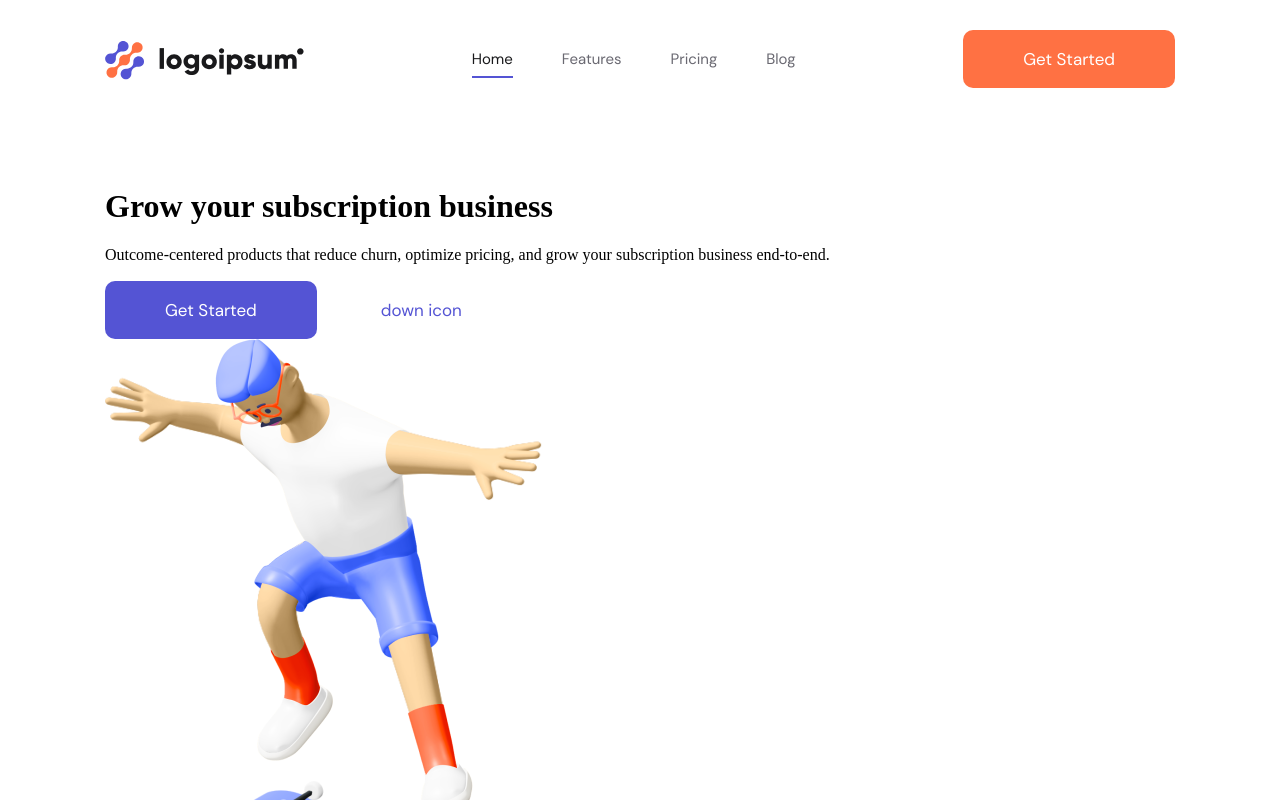
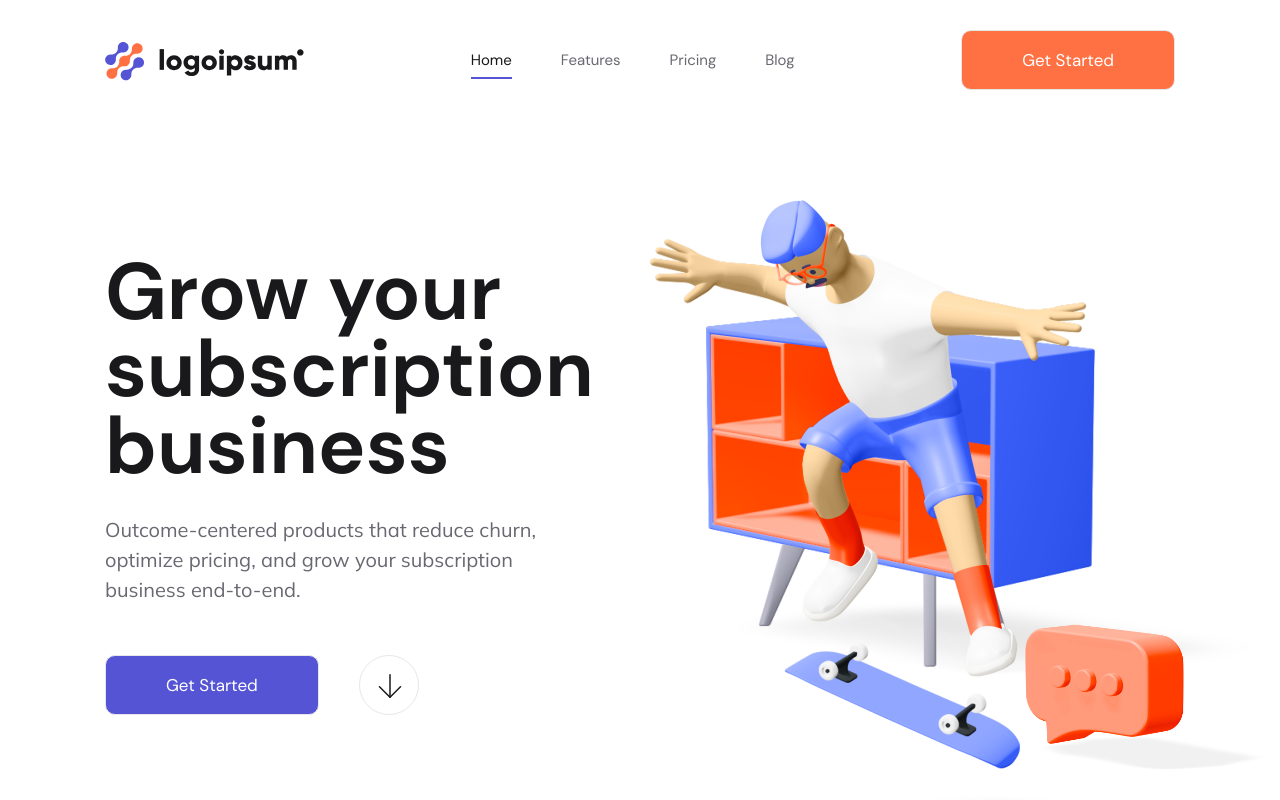
Before and after one commit to meowto16/landing-practice, a website built with webpack: page src/template.html in a window 1280 px wide. Shown: the top 800 px of the page. Built offline with nearby package versions, Linux system fonts and the light colour scheme.

Commit message:
Completed first section, hero 3d

```diff
--- a/src/index.js
+++ b/src/index.js
@@ -1,5 +1,28 @@
 import './styles/index.scss'
 
-document.addEventListener('DOMContentLoaded', () => {
-  console.log('DOM Ready!')
-})
+function main() {
+  initializeHero3D()
+}
+
+function initializeHero3D() {
+  const container = document.querySelector('.js-hero-3d-container')
+  const man = document.querySelector('.js-hero-3d-man')
+
+  container.addEventListener('mousemove', (e) => {
+    const MAX_TRANSLATE_MAN = 30
+
+    const { x, y, width, height } = container.getBoundingClientRect()
+    const top = e.clientY - y
+    const left = e.clientX - x
+
+    const translateX = left / width
+    const translateY = top / height
+
+    man.style.transform = `translate(
+      ${translateX * MAX_TRANSLATE_MAN}px,
+      ${translateY * MAX_TRANSLATE_MAN}px)
+    `
+  })
+}
+
+document.addEventListener('DOMContentLoaded', main)
--- a/src/styles/_scaffolding.scss
+++ b/src/styles/_scaffolding.scss
@@ -1,5 +1,7 @@
 html, body {
   width: 100%;
+  color: $color-black;
+  box-sizing: border-box;
 }
 
 .visually-hidden {
--- a/src/styles/index.scss
+++ b/src/styles/index.scss
@@ -18,15 +18,18 @@
   line-height: 20px;
   padding: 19px 60px;
   border-radius: 10px;
-  border: none;
-  transition: 0.15s ease-in background;
+  transition: 0.15s ease-in background, 0.15s ease-in border-color;
   text-align: center;
   cursor: pointer;
+  border-width: 1px;
+  border-style: solid;
+  border-color: transparent;
 
   &, &--white {
     background: $color-white;
     color: $color-purple;
     outline-color: $color-grey;
+    border-color: #E7E7E7;
 
     &:hover {
       background: darken($color-white, 3%);
@@ -61,14 +64,42 @@
       background: darken($color-orange-dark, 3%);
     }
   }
+
+  &--circle {
+    width: 60px;
+    height: 60px;
+    border-radius: 50%;
+    padding: 18px;
+  }
+
+  .icon {
+    display: block;
+    width: 24px;
+    height: 24px;
+    background-position: center;
+    background-size: contain;
+    background-repeat: no-repeat;
+
+    &--arrow-down {
+      background-image: url("/public/images/svg/arrow-down.svg");
+    }
+  }
 }
 
 .header {
+  position: absolute;
   display: flex;
   align-items: center;
   margin-top: 30px;
   margin-bottom: 100px;
   justify-content: space-between;
+
+  &--absolute {
+    top: 0;
+    left: 50%;
+    width: 100%;
+    transform: translateX(-50%);
+  }
 
   &__logo {
     margin-right: 40px;
@@ -130,3 +161,127 @@
     }
   }
 }
+
+.s-hero {
+  padding-top: 200px;
+  padding-bottom: 100px;
+}
+
+.s-hero + .s-brands {
+  margin-top: 0px;
+}
+
+.s-brands {
+  margin-top: 100px;
+  margin-bottom: 100px;
+}
+
+.s-info {
+  margin-top: 150px;
+  margin-bottom: 85px;
+}
+
+.s-features {
+  margin-top: 150px;
+  margin-bottom: 150px;
+}
+
+.s-plan {
+  margin-top: 150px;
+  margin-bottom: 150px;
+}
+
+.hero-block {
+  display: flex;
+  justify-content: space-between;
+
+  &__left {
+    width: 459px;
+    margin-right: 40px;
+  }
+
+  &__right {
+    width: 610px;
+    transform: translateX(46px);
+  }
+
+  &__title {
+    font-family: $font-DMSans;
+    font-size: 80px;
+    line-height: 77px;
+    color: $color-black;
+    margin-bottom: 30px;
+  }
+
+  &__desc {
+    font-family: $font-Mulish;
+    font-weight: 400;
+    font-size: 20px;
+    line-height: 30px;
+    color: $color-grey;
+  }
+
+  &__actions {
+    display: flex;
+    align-items: center;
+    margin-top: 50px;
+  }
+
+  &__action {
+    margin-right: 40px;
+
+    &:last-child {
+      margin-right: unset;
+    }
+  }
+}
+
+.hero-3d {
+  $width: 580;
+  $height: 644;
+
+  position: relative;
+  width: $width * 1px;
+  height: $height * 1px;
+
+  &__man {
+    position: absolute;
+    z-index: 2;
+    top: 0;
+    left: 0;
+    width: 100%;
+    height: 100%;
+  }
+
+  &__chat {
+    position: absolute;
+    z-index: 1;
+    width: percentage(229 / $width);
+    height: percentage(153 / $height);
+    top: percentage(421 / $height);
+    left: percentage(381 / $width);
+
+    &--active {
+      animation: hero-3d-chat-animation 2s infinite;
+
+      @keyframes hero-3d-chat-animation {
+        0%   { transform: scale(1,1)      translateY(0); }
+        10%  { transform: scale(1.05,.95)   translateY(0); }
+        30%  { transform: scale(.95,1.05)   translateY(-20px); }
+        50%  { transform: scale(1.05,.95) translateY(0); }
+        57%  { transform: scale(1,1)      translateY(-3px); }
+        64%  { transform: scale(1,1)      translateY(0); }
+        100% { transform: scale(1,1)      translateY(0); }
+      }
+    }
+  }
+
+  &__background {
+    position: absolute;
+    z-index: 0;
+    width: percentage(554 / $width);
+    height: percentage(360 / $height);
+    top: percentage(116 / $height);
+    left: percentage(56 / $width);
+  }
+}
--- a/src/template.html
+++ b/src/template.html
@@ -10,7 +10,7 @@
   <link rel="icon" href="/favicon-32x32.png" sizes="32x32">
 </head>
 <body>
-<header class="header container">
+<header class="header header--absolute container">
   <div class="header__logo">
     <a class="header__logo-link" href="#">
       <img src="/images/svg/logo.svg" width="199" height="39" alt="Logoipsum logo">
@@ -27,8 +27,8 @@
   </div>
 </header>
 <main class="main">
-  <section class="s-hero container" id="home">
-    <div class="hero-block">
+  <section class="s-hero js-hero-3d-container" id="home">
+    <div class="hero-block container">
       <div class="hero-block__left">
         <h1 class="hero-block__title">Grow your subscription business</h1>
         <p class="hero-block__desc">
@@ -36,28 +36,30 @@
           subscription business end-to-end.
         </p>
         <div class="hero-block__actions">
-          <button class="btn btn--purple">Get Started</button>
-          <button class="btn btn--circle">down icon</button>
+          <button class="btn btn--purple hero-block__action">Get Started</button>
+          <button class="btn btn--circle hero-block__action" aria-label="Go down">
+            <span class="icon icon--arrow-down"></span>
+          </button>
         </div>
       </div>
       <div class="hero-block__right">
-        <div class="hero-block__image hero-3d">
+        <div class="hero-block__image hero-3d js-hero-3d">
           <img
-            class="hero-3d__man"
+            class="hero-3d__man js-hero-3d-man"
             src="/images/png/hero-3d-man.png"
             alt="Hero 3D man"
             width="580"
             height="644"
           />
           <img
-            class="hero-3d__chat"
+            class="hero-3d__chat hero-3d__chat--active js-hero-3d-chat"
             src="/images/png/hero-3d-chat.png"
             alt="Hero 3D chat"
             width="229"
             height="153"
           />
           <img
-            class="hero-3d__background"
+            class="hero-3d__background js-hero-3d-background"
             src="/images/png/hero-3d-background.png"
             alt="Hero 3D background"
             width="554"
```
Also changed, not shown: public/images/svg/arrow-down.svg (added).
